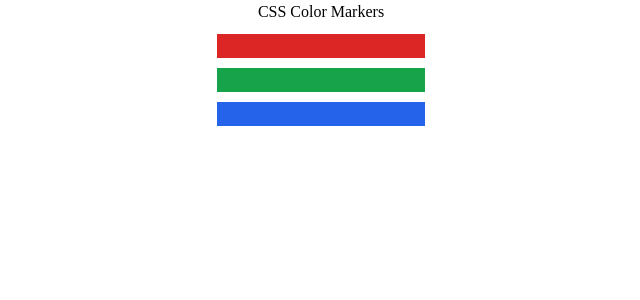
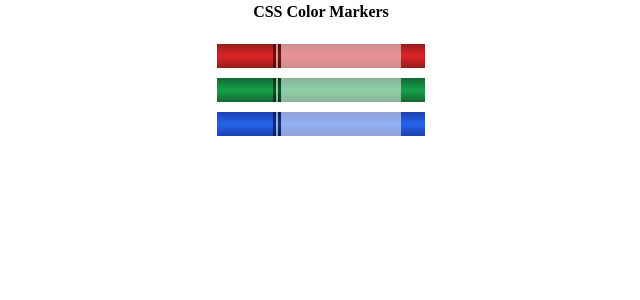
Before and after one commit to obedNuertey1/css-color-slider, a React (Vite) app: page / in a window 1280 px wide. Shown: the top 300 px of the page, without its empty margins (319-959 px from the left). Built offline with nearby package versions, Linux system fonts and the light colour scheme.

Commit message:
update: Updated App.tsx

```diff
--- a/src/App.tsx
+++ b/src/App.tsx
@@ -3,11 +3,20 @@ import './App.css'
 const App = ():JSX.Element => {
   return (
     <>
-      <h1 className="text-center">CSS Color Markers</h1>
-      <div className="container conte">
-        <div className="marker ml-auto mr-auto mb-2.5 mt-2.5 w-52 h-6 bg-red-600"></div>
-        <div className="marker ml-auto mr-auto mb-2.5 mt-2.5 w-52 h-6 bg-green-600"></div>
-        <div className="marker ml-auto mr-auto mb-2.5 mt-2.5 w-52 h-6 bg-blue-600"></div>
+      <h1 className="text-center font-bold">CSS Color Markers</h1>
+      <div className="container pt-2.5 pb-2.5 pl-0 pr-0">
+        <div className="marker ml-auto mr-auto mb-2.5 mt-2.5 w-52 h-6 bg-gradient-to-b from-red-800 via-red-600 to-red-800">
+          <div className="cap w-14 h-6 inline-block"></div>
+          <div className="sleeve bg-white opacity-50 w-32 h-6 inline-block border-l-black border-l-8 border-double"></div>
+        </div>
+        <div className="marker ml-auto mr-auto mb-2.5 mt-2.5 w-52 h-6 bg-gradient-to-b from-green-800 via-green-600 to-green-800">
+          <div className="cap w-14 h-6 inline-block"></div>
+          <div className="sleeve bg-white opacity-50 w-32 h-6 inline-block border-l-black border-l-8 border-double"></div>
+        </div>
+        <div className="marker ml-auto mr-auto mb-2.5 mt-2.5 w-52 h-6 bg-gradient-to-b from-blue-800 via-blue-600 to-blue-800">
+          <div className="cap w-14 h-6 inline-block"></div>
+          <div className="sleeve bg-white opacity-50 w-32 h-6 inline-block border-l-black border-l-8 border-double"></div>
+        </div>
       </div>
     </>
   );
```
